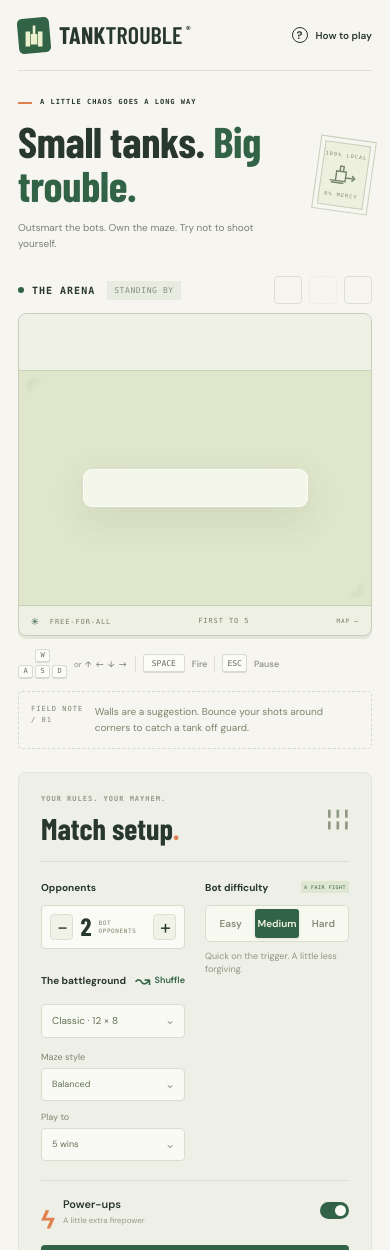
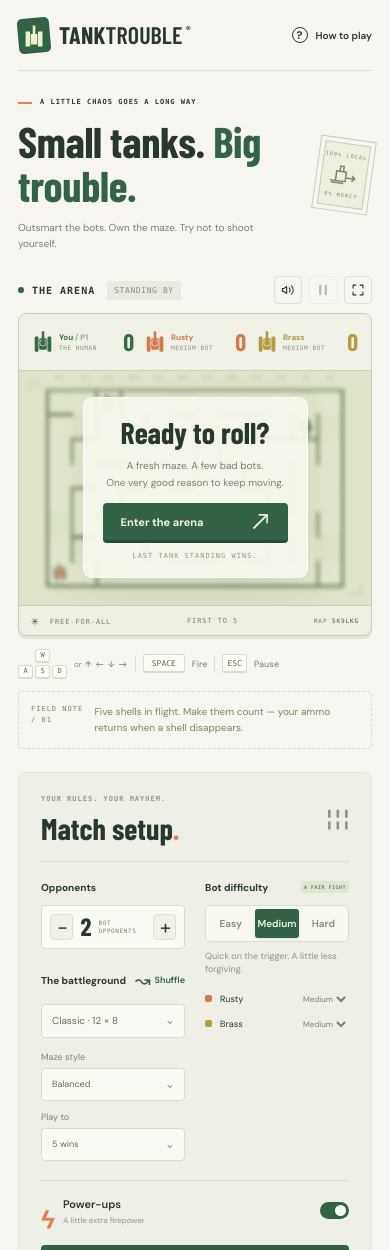
Before and after one commit to Jack-18888/tank-trouble-ai-battlegrounds, a website: page index.html in a window 390 px wide. Shown: the top 1250 px of the page. Drawn offline with nearby package versions, Linux system fonts and the light colour scheme; a web font is replaced by a local one.

Commit message:
feat: make arena playable with configurable bots, effects, audio and touch controls

```diff
--- /dev/null
+++ b/src/audio.js
@@ -0,0 +1,24 @@
+export class Sound {
+  constructor(enabled = true) { this.enabled = enabled; this.lastBounce = 0; }
+  unlock() {
+    if (!this.enabled) return;
+    try { this.ctx ||= new (window.AudioContext || window.webkitAudioContext)(); if (this.ctx.state === 'suspended') this.ctx.resume().catch(() => {}); } catch { /* Sound is optional. */ }
+  }
+  tone(frequency, duration, volume, type = 'sine', endFrequency = frequency, delay = 0) {
+    if (!this.enabled || !this.ctx || this.ctx.state !== 'running') return;
+    const start = this.ctx.currentTime + delay;
+    const osc = this.ctx.createOscillator(), gain = this.ctx.createGain();
+    osc.type = type; osc.frequency.setValueAtTime(frequency, start); osc.frequency.exponentialRampToValueAtTime(Math.max(20, endFrequency), start + duration);
+    gain.gain.setValueAtTime(volume, start); gain.gain.exponentialRampToValueAtTime(.001, start + duration);
+    osc.connect(gain); gain.connect(this.ctx.destination); osc.start(start); osc.stop(start + duration);
+  }
+  play(type, event = {}) {
+    if (type === 'fire') this.tone(170, .075, event.id === 0 ? .045 : .018, 'square', 60);
+    if (type === 'bounce' && performance.now() - this.lastBounce > 70) { this.lastBounce = performance.now(); this.tone(740, .035, .013, 'sine', 380); }
+    if (type === 'destroy') { this.tone(100, .32, .06, 'sawtooth', 22); this.tone(42, .38, .07, 'triangle', 20); }
+    if (type === 'countdown' && event.count > 0) this.tone(440, .09, .045);
+    if (type === 'go') this.tone(880, .20, .04, 'triangle', 1000);
+    if (type === 'pickup' || type === 'shield') { this.tone(560, .1, .045); this.tone(840, .17, .035, 'sine', 1100, .07); }
+    if (type === 'roundEnd') [0, 1, 2].forEach(i => this.tone([440, 550, 660][i], .25, .035, 'triangle', [440, 550, 880][i], i * .10));
+  }
+}
--- /dev/null
+++ b/src/main.js
@@ -0,0 +1,176 @@
+import { Game, DEFAULT_CONFIG, COLORS, NAMES, LEVELS } from './engine.js';
+import { Renderer, tankIcon } from './renderer.js';
+import { Sound } from './audio.js';
+
+const $ = id => document.getElementById(id);
+const storageKey = 'tank-trouble.preferences.v1';
+let saved = {};
+try { saved = JSON.parse(localStorage.getItem(storageKey) || '{}') || {}; } catch { /* Private browsing can disable storage. */ }
+let config = new Game({ ...DEFAULT_CONFIG, ...saved.config }).config;
+let game = new Game(config);
+const renderer = new Renderer($('arena'));
+const sound = new Sound(saved.sound !== false);
+const keys = new Set();
+let accumulator = 0, previousTime = 0, toastUntil = 0, lastClock = '', helpPaused = false;
+let defaultDifficulty = config.difficulties[0];
+const icons = {
+  sound: '<svg viewBox="0 0 20 20"><path d="M8 5 4 8H2v4h2l4 3V5Zm4 2a5 5 0 0 1 0 6m3-9a9 9 0 0 1 0 12"/></svg>',
+  muted: '<svg viewBox="0 0 20 20"><path d="M8 5 4 8H2v4h2l4 3V5Zm5 3 5 5m0-5-5 5"/></svg>',
+  pause: '<svg viewBox="0 0 20 20"><path d="M6 4v12m8-12v12" stroke-width="3"/></svg>',
+  play: '<svg viewBox="0 0 20 20"><path d="m6 4 10 6-10 6V4Z"/></svg>',
+  fullscreen: '<svg viewBox="0 0 20 20"><path d="M7 3H3v4m10-4h4v4M3 13v4h4m6 0h4v-4"/></svg>',
+};
+$('fullscreen-button').innerHTML = icons.fullscreen;
+
+function persist() { try { localStorage.setItem(storageKey, JSON.stringify({ config, sound: sound.enabled })); } catch { /* Preferences are a convenience. */ } }
+function soundUI() { $('sound-button').innerHTML = icons[sound.enabled ? 'sound' : 'muted']; $('sound-button').setAttribute('aria-label', sound.enabled ? 'Turn sound off' : 'Turn sound on'); $('sound-button').setAttribute('aria-pressed', String(sound.enabled)); }
+function scoreboard() {
+  $('scoreboard').classList.toggle('many', game.tanks.length > 4);
+  $('scoreboard').innerHTML = game.tanks.map(t => `<div class="score-card ${t.alive ? '' : 'eliminated'}" style="color:${t.color}">${tankIcon(t.color, 'score-tank')}<span class="score-info"><span class="score-name">${t.name}${t.id === 0 ? ' <span style="opacity:.5">/ P1</span>' : ''}</span><span class="score-sub">${t.id === 0 ? 'THE HUMAN' : t.difficulty + ' BOT'}</span></span><span class="score-number">${game.scores[t.id]}</span></div>`).join('');
+}
+function settingsUI() {
+  $('opponent-count').textContent = config.opponents;
+  $('opponent-minus').disabled = config.opponents <= 1;
+  $('opponent-plus').disabled = config.opponents >= 5;
+  $('map-size').value = config.size;
+  $('maze-density').value = config.density;
+  $('win-target').value = config.target;
+  $('powerups').checked = config.powerups;
+  const mixed = new Set(config.difficulties).size > 1;
+  for (const button of $('difficulty').querySelectorAll('button')) {
+    const selected = !mixed && button.dataset.value === defaultDifficulty;
+    button.classList.toggle('selected', selected); button.setAttribute('aria-pressed', String(selected));
+  }
+  const descriptions = { easy: ['EASE INTO IT', 'Slower reactions. Plenty of room to find your feet.'], medium: ['A FAIR FIGHT', 'Quick on the trigger. A little less forgiving.'], hard: ['GOOD LUCK, HUMAN', 'Bank shots. Bullet dodges. Absolutely no mercy.'] };
+  const [label, description] = mixed ? ['MIXED COMPANY', 'A handpicked mix. Something for every opponent.'] : descriptions[defaultDifficulty];
+  $('difficulty-status').textContent = label; $('difficulty-description').textContent = description;
+  $('bot-roster').innerHTML = config.difficulties.map((d, i) => `<div class="bot-row"><span class="bot-swatch" style="background:${COLORS[i + 1]}"></span><span>${NAMES[i + 1]}</span><select data-bot="${i}" aria-label="${NAMES[i + 1]} difficulty">${Object.keys(LEVELS).map(l => `<option value="${l}" ${l === d ? 'selected' : ''}>${l[0].toUpperCase() + l.slice(1)}</option>`).join('')}</select></div>`).join('');
+  $('start-caption').textContent = `YOU + ${config.opponents} BOT${config.opponents > 1 ? 'S' : ''}. ONE TANK LEFT STANDING.`;
+  persist();
+}
+function setupChanged() {
+  settingsUI();
+  if (game.state === 'ready' || game.state === 'matchOver') {
+    game = new Game(config); scoreboard(); stateUI(); mapUI();
+  } else { $('start-label').textContent = 'Start new match'; $('start-caption').textContent = 'NEW SETTINGS APPLY TO YOUR NEXT MATCH.'; }
+}
+function mapUI() {
+  $('map-seed').textContent = game.map.seed;
+  $('canvas-wrap').style.aspectRatio = `${game.map.cols} / ${game.map.rows}`;
+}
+function toast(message, duration = 2200) { $('round-toast').textContent = message; $('round-toast').classList.add('visible'); toastUntil = performance.now() + duration; }
+function showOverlay(html, countdown = false) {
+  $('overlay-content').classList.toggle('countdown', countdown);
+  $('overlay-content').innerHTML = html;
+  $('overlay').classList.remove('hidden');
+}
+function stateUI() {
+  const state = game.state;
+  const live = ['playing', 'countdown', 'roundOver', 'paused'].includes(state);
+  $('pause-button').disabled = !live;
+  $('pause-button').innerHTML = icons[state === 'paused' ? 'play' : 'pause'];
+  $('pause-button').setAttribute('aria-label', state === 'paused' ? 'Resume game' : 'Pause game');
+  $('arena-state').textContent = ({ ready: 'STANDING BY', countdown: 'GET READY', playing: 'LIVE MATCH', paused: 'PAUSED', roundOver: 'ROUND OVER', matchOver: 'MATCH COMPLETE' })[state];
+  $('arena-state').classList.toggle('playing', state === 'playing');
+  $('start-label').textContent = live ? 'Start new match' : state === 'matchOver' ? 'Play again' : 'Let’s battle';
+  $('round-label').textContent = game.round ? `ROUND ${String(game.round).padStart(2, '0')}` : 'FREE-FOR-ALL';
+  $('match-clock').textContent = game.config.target ? `FIRST TO ${game.config.target}` : 'ENDLESS MATCH';
+  if (state === 'ready') showOverlay(`<div class="overlay-emblem">${tankIcon(COLORS[0])}</div><h2>Ready to roll?</h2><p>A fresh maze. A few bad bots.<br>One very good reason to keep moving.</p><button class="start-button" data-action="start">Enter the arena <span>↗</span></button><span class="overlay-footnote">LAST TANK STANDING WINS.</span>`);
+  if (state === 'playing') $('overlay').classList.add('hidden');
+  if (state === 'paused') showOverlay('<div class="overlay-emblem">Ⅱ</div><h2>Taking cover.</h2><p>Your trouble can wait a minute.</p><button class="start-button" data-action="resume">Back to battle <span>↗</span></button><button class="secondary-button" data-action="quit">End match & return to setup</button><span class="overlay-footnote">ESC TO RESUME</span>');
+  if (state === 'roundOver' || state === 'matchOver') {
+    const winner = game.winner;
+    const you = winner?.id === 0;
+    const heading = !winner ? 'Mutual destruction.' : state === 'matchOver' ? you ? 'Trouble, conquered.' : `${winner.name} takes it.` : you ? 'That’s your round.' : `${winner.name} wins the round.`;
+    const copy = !winner ? 'No tank left standing. No points awarded.' : state === 'matchOver' ? you ? 'A little aim. A little chaos. A well-earned crown.' : 'The bots had their moment. Time for a rematch?' : you ? 'Nicely done. A new maze is coming right up.' : 'Dust yourself off. A fresh maze, a fresh chance.';
+    showOverlay(`<div class="overlay-emblem" style="color:${winner?.color || COLORS[0]}">${winner ? tankIcon(winner.color) : '×'}</div><h2>${heading}</h2><p>${copy}</p>${state === 'matchOver' ? '<button class="start-button" data-action="start">One more match <span>↗</span></button><button class="secondary-button" data-action="quit">Back to setup</button>' : '<span class="overlay-footnote">NEXT ROUND IN A MOMENT…</span>'}`);
+  }
+}
+function start() {
+  sound.unlock(); keys.clear(); game = new Game(config); game.start();
+  scoreboard(); mapUI(); stateUI(); $('arena').focus({ preventScroll: true });
+  $('round-toast').classList.remove('visible'); lastClock = '';
+}
+function quit() { keys.clear(); game = new Game(config); scoreboard(); mapUI(); stateUI(); settingsUI(); }
+function pause() { keys.clear(); game.pause(); stateUI(); }
+
+$('start-button').addEventListener('click', start);
+$('overlay').addEventListener('click', e => {
+  const action = e.target.closest('[data-action]')?.dataset.action;
+  if (action === 'start') start();
+  if (action === 'resume') { sound.unlock(); pause(); $('arena').focus({ preventScroll: true }); }
+  if (action === 'quit') quit();
+});
+$('pause-button').addEventListener('click', pause);
+$('sound-button').addEventListener('click', () => { sound.enabled = !sound.enabled; sound.unlock(); soundUI(); persist(); });
+$('fullscreen-button').addEventListener('click', async () => {
+  try { if (document.fullscreenElement) await document.exitFullscreen(); else await $('arena-shell').requestFullscreen(); }
+  catch { toast('Fullscreen is unavailable in this browser.'); }
+});
+$('opponent-minus').addEventListener('click', () => { config.opponents = Math.max(1, config.opponents - 1); config.difficulties.length = config.opponents; setupChanged(); });
+$('opponent-plus').addEventListener('click', () => { if (config.opponents < 5) { config.opponents++; config.difficulties.push(defaultDifficulty); setupChanged(); } });
+$('difficulty').addEventListener('click', e => { const level = e.target.dataset.value; if (!LEVELS[level]) return; defaultDifficulty = level; config.difficulties.fill(level); setupChanged(); });
+$('bot-roster').addEventListener('change', e => { if (!LEVELS[e.target.value]) return; config.difficulties[Number(e.target.dataset.bot)] = e.target.value; defaultDifficulty = config.difficulties[0]; setupChanged(); });
+for (const [id, field] of [['map-size', 'size'], ['maze-density', 'density'], ['win-target', 'target'], ['powerups', 'powerups']]) {
+  $(id).addEventListener('change', e => { config[field] = field === 'powerups' ? e.target.checked : field === 'target' ? Number(e.target.value) : e.target.value; setupChanged(); });
+}
+$('shuffle-button').addEventListener('click', () => {
+  if (game.state === 'ready' || game.state === 'matchOver') { game = new Game(config); mapUI(); scoreboard(); stateUI(); toast('Fresh maze. Fresh trouble.'); }
+  else { toast('A fresh maze is generated every round.'); }
+});
+
+function openHelp() {
+  helpPaused = ['playing', 'countdown', 'roundOver'].includes(game.state);
+  if (helpPaused) pause();
+  $('help-dialog').showModal();
+}
+$('help-button').addEventListener('click', openHelp);
+for (const id of ['close-help', 'got-it']) $(id).addEventListener('click', () => $('help-dialog').close());
+$('help-dialog').addEventListener('click', e => { if (e.target === $('help-dialog')) { const r = e.target.getBoundingClientRect(); if (e.clientX < r.left || e.clientX > r.right || e.clientY < r.top || e.clientY > r.bottom) e.target.close(); } });
+$('help-dialog').addEventListener('close', () => { if (helpPaused && game.state === 'paused') pause(); helpPaused = false; });
+
+const gameKeys = new Set(['ArrowUp', 'ArrowDown', 'ArrowLeft', 'ArrowRight', 'KeyW', 'KeyA', 'KeyS', 'KeyD', 'Space']);
+window.addEventListener('keydown', e => {
+  if ($('help-dialog').open || /INPUT|SELECT|TEXTAREA/.test(e.target.tagName)) return;
+  if (e.code === 'Escape' || e.code === 'KeyP') { if (!e.repeat) pause(); e.preventDefault(); return; }
+  if (gameKeys.has(e.code) && ['playing', 'countdown'].includes(game.state)) { e.preventDefault(); keys.add(e.code); }
+});
+window.addEventListener('keyup', e => keys.delete(e.code));
+window.addEventListener('blur', () => { keys.clear(); if (['playing', 'countdown', 'roundOver'].includes(game.state)) pause(); });
+document.addEventListener('visibilitychange', () => { if (document.hidden) { keys.clear(); if (['playing', 'countdown', 'roundOver'].includes(game.state)) pause(); } });
+for (const button of document.querySelectorAll('[data-key]')) {
+  button.addEventListener('pointerdown', e => { e.preventDefault(); sound.unlock(); button.setPointerCapture(e.pointerId); keys.add(button.dataset.key); button.classList.add('active'); });
+  const release = () => { keys.delete(button.dataset.key); button.classList.remove('active'); };
+  button.addEventListener('pointerup', release); button.addEventListener('pointercancel', release); button.addEventListener('lostpointercapture', release);
+}
+
+const notes = ['Walls are a suggestion. Bounce your shots around corners to catch a tank off guard.', 'Five shells in flight. Make them count — your ammo returns when a shell disappears.', 'A shield blocks one hit. The bravest route to a power-up might be the best route.', 'Hard bots know their angles. Keep moving when you hear a shell hit the wall.'];
+function handleEvents() {
+  for (const event of game.drainEvents()) {
+    sound.play(event.type, event);
+    if (event.type === 'state') stateUI();
+    if (event.type === 'score') scoreboard();
+    if (event.type === 'map') { mapUI(); scoreboard(); $('field-note').textContent = notes[(game.round || 1) % notes.length]; }
+    if (event.type === 'countdown') showOverlay(`<span class="countdown-number">${event.count || 'GO'}</span><p>ROUND ${String(game.round).padStart(2, '0')} · GET READY</p>`, true);
+    if (event.type === 'go') { $('overlay').classList.add('hidden'); toast('ROLL OUT.', 1100); }
+    if (event.type === 'pickup' && event.id === 0) toast(({ shield: 'SHIELD UP · ONE HIT BLOCKED', rapid: 'RAPID FIRE · 7 SECONDS', scatter: 'TRIPLE SHOT · 7 SECONDS' })[event.power]);
+    if (event.type === 'destroy' && event.id === 0) toast(event.owner === 0 ? 'YOUR OWN RICOCHET. IT HAPPENS.' : 'YOU’RE OUT. REVENGE NEXT ROUND.', 2500);
+  }
+}
+function frame(time) {
+  const elapsed = Math.min((time - (previousTime || time)) / 1000, .1); previousTime = time;
+  accumulator += elapsed;
+  const input = { forward: keys.has('KeyW') || keys.has('ArrowUp'), backward: keys.has('KeyS') || keys.has('ArrowDown'), left: keys.has('KeyA') || keys.has('ArrowLeft'), right: keys.has('KeyD') || keys.has('ArrowRight'), fire: keys.has('Space') };
+  while (accumulator >= 1 / 120) { game.update(1 / 120, input); accumulator -= 1 / 120; }
+  handleEvents();
+  renderer.draw(game, time / 1000);
+  if (time > toastUntil) $('round-toast').classList.remove('visible');
+  if (game.state === 'playing') {
+    const clock = `${game.config.target ? 'FIRST TO ' + game.config.target : 'ENDLESS'} · ${Math.max(0, 90 - Math.floor(game.elapsed))}s`;
+    if (clock !== lastClock) { $('match-clock').textContent = clock; lastClock = clock; }
+  }
+  requestAnimationFrame(frame);
+}
+
+settingsUI(); scoreboard(); soundUI(); mapUI(); stateUI();
+requestAnimationFrame(frame);
--- /dev/null
+++ b/src/renderer.js
@@ -0,0 +1,146 @@
+import { CELL, COLORS } from './engine.js';
+
+export function tankIcon(color, className = '') {
+  return `<svg class="${className}" viewBox="0 0 32 36" aria-hidden="true"><rect x="3" y="10" width="6" height="24" rx="2" fill="${color}"/><rect x="23" y="10" width="6" height="24" rx="2" fill="${color}"/><rect x="10" y="13" width="12" height="18" rx="3" fill="${color}"/><circle cx="16" cy="20" r="5" fill="${color}" stroke="#f6f5ef" stroke-width="1"/><rect x="14" y="2" width="4" height="18" rx="1" fill="${color}"/></svg>`;
+}
+
+export class Renderer {
+  constructor(canvas) {
+    this.canvas = canvas;
+    this.ctx = canvas.getContext('2d');
+    this.reducedMotion = matchMedia('(prefers-reduced-motion: reduce)').matches;
+    this.observer = new ResizeObserver(() => this.resize());
+    this.observer.observe(canvas);
+    this.resize();
+  }
+  resize() {
+    const rect = this.canvas.getBoundingClientRect();
+    const dpr = Math.min(devicePixelRatio || 1, 2);
+    this.width = rect.width; this.height = rect.height; this.dpr = dpr;
+    this.canvas.width = Math.round(rect.width * dpr);
+    this.canvas.height = Math.round(rect.height * dpr);
+    this.cachedMap = null;
+  }
+  draw(game, time) {
+    if (!this.width || !this.height) return;
+    const ctx = this.ctx, { map } = game;
+    ctx.setTransform(this.dpr, 0, 0, this.dpr, 0, 0);
+    ctx.clearRect(0, 0, this.width, this.height);
+    ctx.fillStyle = '#dce3c8'; ctx.fillRect(0, 0, this.width, this.height);
+    const pad = this.width < 450 ? 19 : 27;
+    const scale = Math.min((this.width - pad * 2) / map.width, (this.height - pad * 2) / map.height);
+    const ox = (this.width - map.width * scale) / 2, oy = (this.height - map.height * scale) / 2;
+    ctx.save();
+    const shake = this.reducedMotion ? 0 : game.shake;
+    ctx.translate(ox + (Math.random() - .5) * shake, oy + (Math.random() - .5) * shake);
+    ctx.scale(scale, scale);
+    if (this.cachedMap !== map) this.cacheMap(map);
+    ctx.drawImage(this.floor, -8, -8);
+    for (const track of game.tracks) {
+      ctx.save(); ctx.translate(track.x, track.y); ctx.rotate(track.angle); ctx.globalAlpha = Math.min(.13, track.life / 50); ctx.fillStyle = '#566445';
+      ctx.fillRect(-2, -12, 3, 5); ctx.fillRect(-2, 7, 3, 5); ctx.restore();
+    }
+    for (const tank of game.tanks.filter(t => !t.alive)) {
+      ctx.save(); ctx.translate(tank.x, tank.y); ctx.rotate(tank.angle); ctx.fillStyle = '#65734c25';
+      ctx.beginPath(); ctx.ellipse(0, 0, 22, 17, 0, 0, Math.PI * 2); ctx.fill();
+      ctx.strokeStyle = '#53613e55'; ctx.lineWidth = 2; ctx.beginPath(); ctx.moveTo(-6, -5); ctx.lineTo(6, 5); ctx.moveTo(6, -5); ctx.lineTo(-6, 5); ctx.stroke(); ctx.restore();
+    }
+    for (const p of game.powerups) this.drawPowerup(p, time);
+    for (const shell of game.bullets) {
+      for (let i = 0; i < shell.trail.length; i++) {
+        const point = shell.trail[i]; ctx.globalAlpha = i / shell.trail.length * .35;
+        ctx.fillStyle = '#e1b65e'; ctx.beginPath(); ctx.arc(point.x, point.y, 2.5 * i / shell.trail.length, 0, Math.PI * 2); ctx.fill();
+      }
+      ctx.globalAlpha = 1;
+      ctx.fillStyle = '#faf1bd'; ctx.beginPath(); ctx.arc(shell.x, shell.y, 4.5, 0, Math.PI * 2); ctx.fill();
+      ctx.fillStyle = '#455034'; ctx.beginPath(); ctx.arc(shell.x, shell.y, 2.7, 0, Math.PI * 2); ctx.fill();
+    }
+    for (const tank of game.tanks.filter(t => t.alive)) this.drawTank(tank, time, game);
+    for (const p of game.particles) {
+      ctx.globalAlpha = Math.max(0, p.life / p.maxLife); ctx.fillStyle = p.color;
+      ctx.fillRect(p.x - p.size / 2, p.y - p.size / 2, p.size, p.size);
+    }
+    ctx.globalAlpha = 1;
+    ctx.restore();
+    ctx.fillStyle = '#6c7f5066'; ctx.font = '7px Consolas, monospace'; ctx.textAlign = 'center';
+    for (let c = 0; c < map.cols; c += map.cols > 12 ? 2 : 1) ctx.fillText(String(c + 1).padStart(2, '0'), ox + (c + .5) * CELL * scale, oy - 10);
+    ctx.textAlign = 'left';
+    if (!game.tanks[0].alive && game.state === 'playing') {
+      ctx.fillStyle = '#f4f6e8e8'; ctx.fillRect(this.width / 2 - 100, this.height - 26, 200, 20);
+      ctx.fillStyle = '#61734e'; ctx.font = '8px Consolas, monospace'; ctx.textAlign = 'center'; ctx.fillText('YOU’RE OUT · WATCH THE TROUBLE', this.width / 2, this.height - 13);
+    }
+  }
+  cacheMap(map) {
+    const floor = document.createElement('canvas'); floor.width = map.width + 16; floor.height = map.height + 16;
+    const ctx = floor.getContext('2d'); ctx.translate(8, 8);
+    ctx.fillStyle = '#e1e7cf'; ctx.fillRect(0, 0, map.width, map.height);
+    for (const cell of map.cells) {
+      if ((cell.x * 13 + cell.y * 7) % 5 === 0) { ctx.fillStyle = '#dce3c9'; ctx.fillRect(cell.x * CELL, cell.y * CELL, CELL, CELL); }
+    }
+    ctx.fillStyle = '#75865a20';
+    for (let x = 16; x < map.width; x += 16) for (let y = 16; y < map.height; y += 16) ctx.fillRect(x, y, 1, 1);
+    ctx.strokeStyle = '#89996b12'; ctx.lineWidth = 1;
+    for (let x = CELL; x < map.width; x += CELL) { ctx.beginPath(); ctx.moveTo(x, 0); ctx.lineTo(x, map.height); ctx.stroke(); }
+    for (let y = CELL; y < map.height; y += CELL) { ctx.beginPath(); ctx.moveTo(0, y); ctx.lineTo(map.width, y); ctx.stroke(); }
+    ctx.lineCap = 'round'; ctx.lineJoin = 'round';
+    const walls = (color, width, yOffset) => {
+      ctx.strokeStyle = color; ctx.lineWidth = width; ctx.beginPath();
+      for (const wall of map.walls) { ctx.moveTo(wall.x1, wall.y1 + yOffset); ctx.lineTo(wall.x2, wall.y2 + yOffset); } ctx.stroke();
+    };
+    walls('#66784c30', 9, 4); walls('#52623f', 6, 0); walls('#819064', 1, -1.5);
+    ctx.fillStyle = '#b3bd96';
+    for (const cell of map.cells) {
+      if (cell.x % 3 === 0 && cell.y % 3 === 0 && cell.walls[0] && cell.walls[3]) { ctx.beginPath(); ctx.arc(cell.x * CELL, cell.y * CELL, 1.2, 0, Math.PI * 2); ctx.fill(); }
+    }
+    this.floor = floor; this.cachedMap = map;
+  }
+  drawTank(tank, time, game) {
+    const ctx = this.ctx;
+    if (tank.id === 0) {
+      ctx.strokeStyle = '#376b4840'; ctx.lineWidth = 1.2; ctx.setLineDash([3, 4]);
+      ctx.beginPath(); ctx.arc(tank.x, tank.y, 25, 0, Math.PI * 2); ctx.stroke(); ctx.setLineDash([]);
+    }
+    if (tank.shield) {
+      ctx.strokeStyle = '#73aeb7'; ctx.lineWidth = 2; ctx.fillStyle = '#c4e4df22';
+      ctx.beginPath(); ctx.arc(tank.x, tank.y, 23 + Math.sin(time * 4) * 1.3, 0, Math.PI * 2); ctx.fill(); ctx.stroke();
+    }
+    ctx.save(); ctx.translate(tank.x, tank.y); ctx.rotate(tank.angle);
+    ctx.fillStyle = '#34402b20'; ctx.beginPath(); ctx.ellipse(1, 4, 19, 14, 0, 0, Math.PI * 2); ctx.fill();
+    ctx.fillStyle = '#394333';
+    this.roundRect(-16, -14, 31, 7, 2); this.roundRect(-16, 7, 31, 7, 2);
+    ctx.fillStyle = '#718164';
+    const tread = Math.floor(tank.tread / 3) % 2;
+    for (let x = -12 + tread * 2; x < 14; x += 5) { ctx.fillRect(x, -13, 1.5, 5); ctx.fillRect(x, 8, 1.5, 5); }
+    ctx.fillStyle = tank.color; this.roundRect(-13, -9, 26, 18, 3);
+    ctx.fillStyle = '#ffffff2a'; this.roundRect(-10, -7, 21, 3, 1);
+    ctx.fillStyle = '#00000015'; ctx.fillRect(-10, 6, 21, 2);
+    ctx.fillStyle = '#344332'; this.roundRect(0, -3, 25, 6, 1.3);
+    ctx.fillStyle = tank.color; ctx.fillRect(4, -2, 17, 4);
+    ctx.fillStyle = tank.color; ctx.beginPath(); ctx.arc(-1, 0, 7.8, 0, Math.PI * 2); ctx.fill();
+    ctx.strokeStyle = '#f5f4d975'; ctx.lineWidth = 1; ctx.stroke();
+    ctx.fillStyle = '#ffffff22'; ctx.beginPath(); ctx.arc(-2, -2, 4, 0, Math.PI * 2); ctx.fill();
+    ctx.fillStyle = '#f1eed6b0'; ctx.fillRect(-3, -2, 3, 3);
+    ctx.restore();
+    if (tank.power) {
+      ctx.fillStyle = '#c09536'; ctx.font = 'bold 15px sans-serif'; ctx.textAlign = 'center';
+      ctx.fillText(tank.power === 'rapid' ? 'ϟ' : '⋔', tank.x, tank.y - 25);
+    }
+    ctx.font = `${tank.id ? '' : 'bold '}9px Consolas, monospace`; ctx.textAlign = 'center';
+    ctx.fillStyle = tank.id ? '#61734dbb' : '#356446';
+    ctx.fillText(tank.id ? tank.name.toUpperCase() : 'YOU', tank.x, tank.y + 30);
+    if (tank.id === 0 && game.state === 'playing') {
+      const active = game.bullets.filter(b => b.owner === 0).length;
+      for (let i = 0; i < 5; i++) { ctx.fillStyle = i < 5 - active ? '#376b4899' : '#376b4820'; ctx.fillRect(tank.x - 11 + i * 5, tank.y + 35, 3, 2); }
+    }
+  }
+  roundRect(x, y, w, h, r) { this.ctx.beginPath(); this.ctx.roundRect(x, y, w, h, r); this.ctx.fill(); }
+  drawPowerup(p, time) {
+    const ctx = this.ctx, symbols = { shield: '◇', rapid: 'ϟ', scatter: '⋔' };
+    if (p.life < 3 && Math.sin(time * 12) < 0) return;
+    ctx.save(); ctx.translate(p.x, p.y + (this.reducedMotion ? 0 : Math.sin(time * 3) * 2));
+    ctx.fillStyle = '#5f714829'; ctx.beginPath(); ctx.ellipse(0, 12, 13, 5, 0, 0, Math.PI * 2); ctx.fill();
+    ctx.fillStyle = p.type === 'shield' ? '#ddecee' : '#f4e7bb'; ctx.strokeStyle = p.type === 'shield' ? '#77a0a9' : '#baa055'; ctx.lineWidth = 1.5;
+    ctx.beginPath(); ctx.roundRect(-12, -12, 24, 24, 4); ctx.fill(); ctx.stroke();
+    ctx.fillStyle = p.type === 'shield' ? '#5e8e9b' : '#b08b38'; ctx.font = 'bold 24px sans-serif'; ctx.textAlign = 'center'; ctx.textBaseline = 'middle'; ctx.fillText(symbols[p.type], 0, 1); ctx.restore();
+  }
+}
```
Also changed, not shown: scripts/browser-check.mjs (added, +89 -0 lines), tests/engine.test.js (added, +100 -0 lines), src/style.css.
